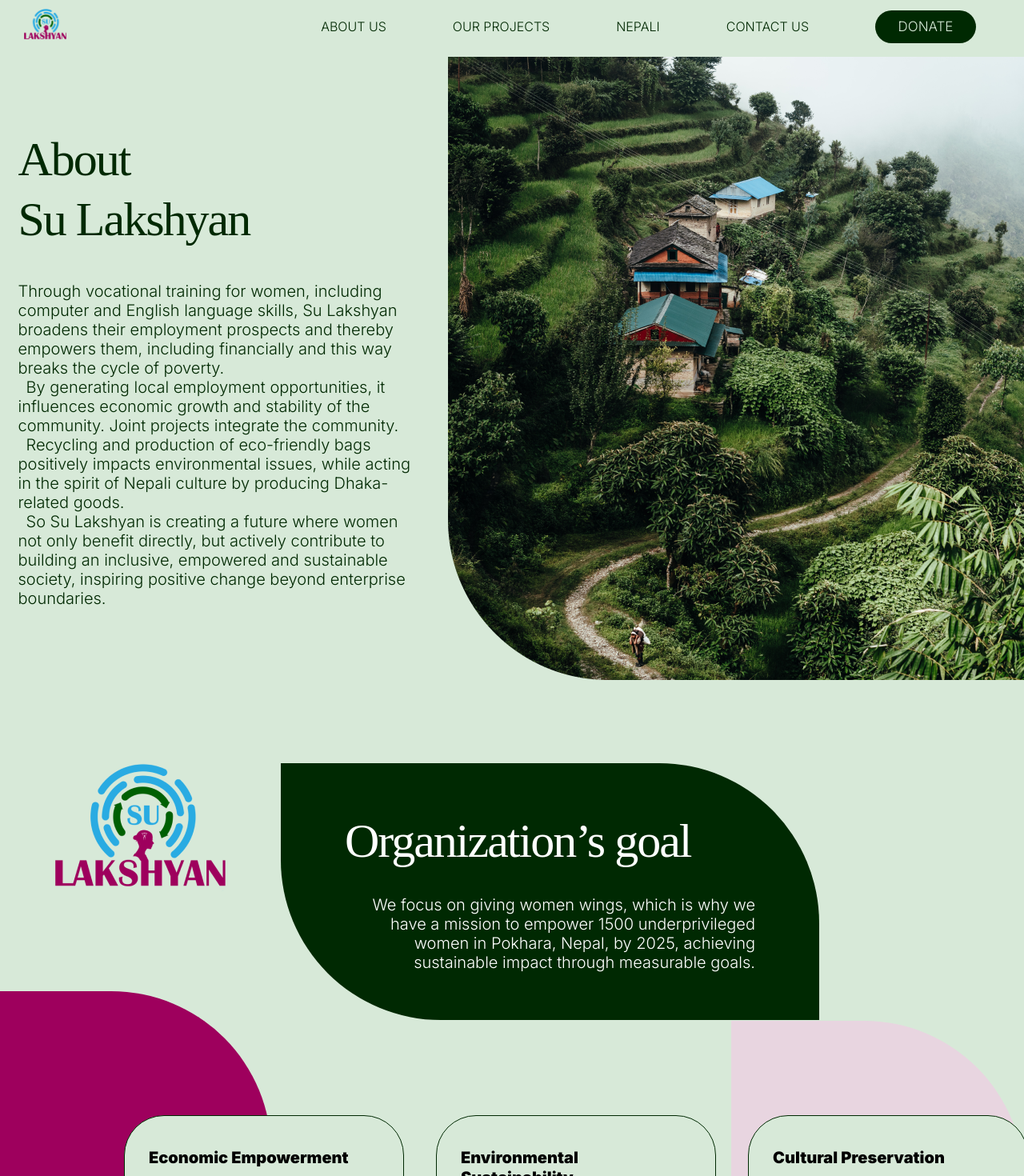
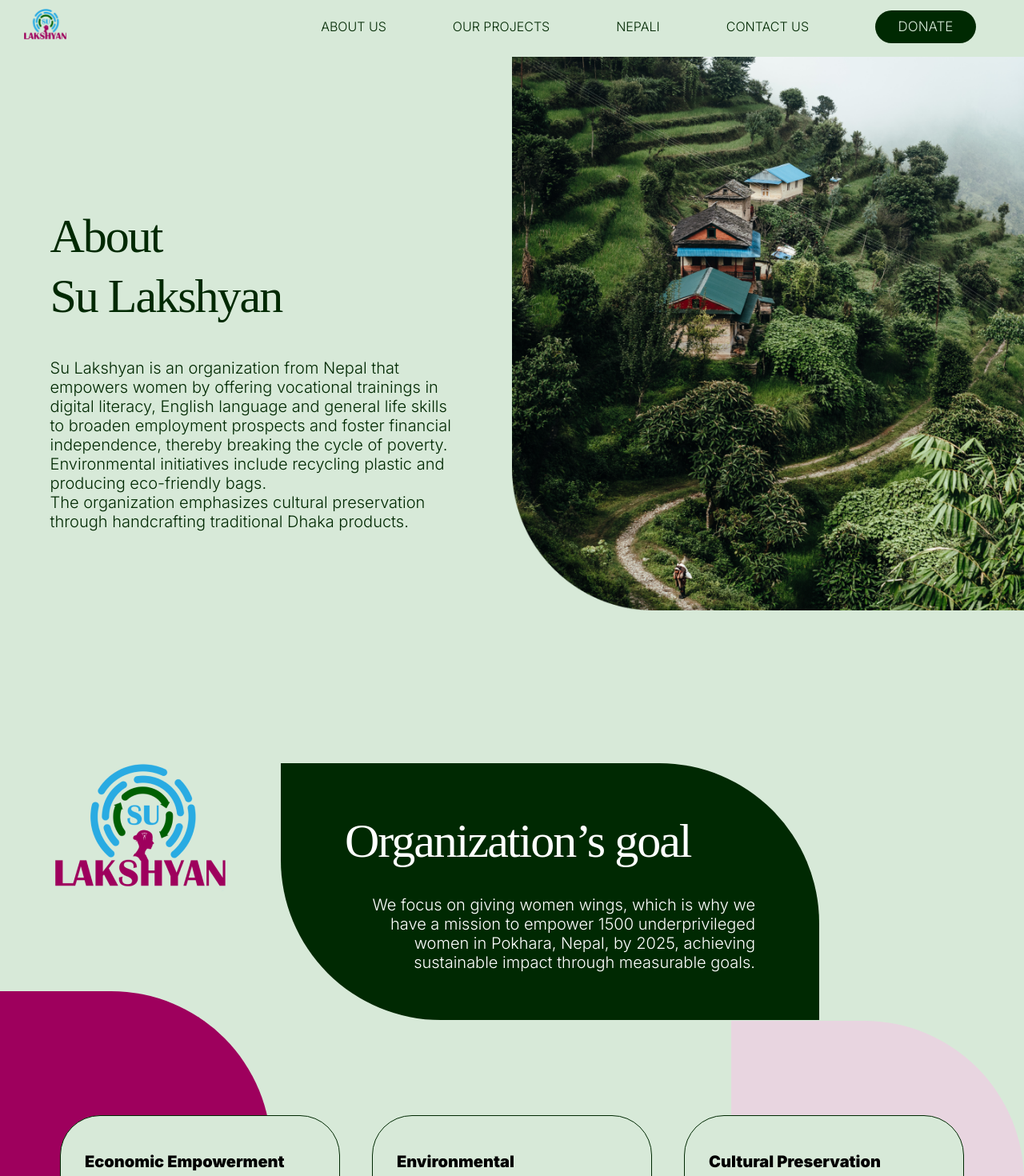
Before and after one commit to magdaPulter/su-lakshyan-website, an Angular app: page /about in a window 1280 px wide. Shown: the top 1470 px of the page at 80% size. Built offline with nearby package versions, Linux system fonts and the light colour scheme; a web font is replaced by a local one.

Commit message:
about-page tablet view  implemented

```diff
--- a/src/app/components/about-about/about-about.component.html
+++ b/src/app/components/about-about/about-about.component.html
@@ -2,23 +2,11 @@
     <section class="content">
         <main>
             <h1>About <br> Su Lakshyan</h1>
-            <p>Through vocational training for women, including computer and English language skills, Su Lakshyan
-                broadens
-                their
-                employment prospects and thereby empowers them, including financially and this way breaks the cycle of
-                poverty.
-            </p>
-            <p>
-                By generating local employment opportunities, it influences economic growth and stability of the
-                community.
-                Joint projects integrate the community. </p>
-            <p>Recycling and production of eco-friendly bags positively impacts environmental issues, while acting in
-                the
-                spirit of Nepali culture by producing Dhaka-related goods.</p>
-            <p class="desktop"> So Su Lakshyan is creating a future where women not only benefit directly, but actively
-                contribute to
-                building
-                an inclusive, empowered and sustainable society, inspiring positive change beyond enterprise boundaries.
+            <p>Su Lakshyan is an organization from Nepal that empowers women by offering vocational trainings in digital
+                literacy, English language and general life skills to broaden employment prospects and foster financial
+                independence, thereby breaking the cycle of poverty.
+                Environmental initiatives include recycling plastic and producing eco-friendly bags.
+                <br> The organization emphasizes cultural preservation through handcrafting traditional Dhaka products.
             </p>
         </main>
     </section>
--- a/src/app/components/about-about/about-about.component.scss
+++ b/src/app/components/about-about/about-about.component.scss
@@ -1,21 +1,22 @@
 @import "../../styles/config";
 
 .about {
-  height: 850px; //779+71 (nav)
+  height: 850px;
+  width: 100%;
   padding-top: 71px;
   display: flex;
   background-color: $green-primary;
 
   .content {
-    width: 720px;
-    height: 779px;
+    width: 50%;
+    height: 100%;
     display: flex;
     justify-content: center;
     align-items: center;
     color: $green-secondary;
     main {
       max-width: 515px;
-      height: 598px;
+      height: 406px;
       h1 {
         font-size: 60px;
         line-height: 75px;
@@ -30,15 +31,47 @@
         line-height: 24px;
         padding-right: 10px;
       }
-      p + p {
-        text-indent: 0.5em;
-        margin-top: 0;
-      }
     }
   }
   aside {
+    width: 50%;
+    img.desktop {
+      width: 100%;
+    }
     img.mobile {
       display: none;
+    }
+  }
+}
+
+@media (max-width: 1024px) {
+  .about {
+    height: 584px;
+
+    max-width: 1024px;
+    .content {
+      main {
+        width: 344px;
+        height: 373px;
+        h1 {
+          font-size: 48px;
+          line-height: 63px;
+          width: 272px;
+          height: 124px;
+          margin-bottom: 40px;
+        }
+        p {
+          font-size: 16px;
+          line-height: 19px;
+          padding-right: 0px;
+        }
+      }
+    }
+
+    aside {
+      img.desktop {
+        max-width: 503px;
+      }
     }
   }
 }
@@ -63,16 +96,7 @@
           width: 304px;
         }
         p {
-          font-size: 16px;
-          line-height: 19px;
           padding-right: 5px;
-        }
-        p + p {
-          text-indent: 0;
-          margin-bottom: 16px;
-        }
-        p.desktop {
-          display: none;
         }
       }
     }
--- a/src/app/components/about-founder/about-founder.component.scss
+++ b/src/app/components/about-founder/about-founder.component.scss
@@ -36,7 +36,31 @@
     }
   }
 }
-
+@media (max-width: 1024px) {
+  .founder {
+    height: 645px;
+    .content {
+      width: 800px;
+      height: 346px;
+      main {
+        h1 {
+          font-size: 40px;
+          line-height: 51px;
+        }
+        p {
+          font-size: 16px;
+          line-height: 19px;
+          padding: 0px 20px 0px 0px;
+        }
+      }
+      aside {
+        img {
+          width: 326px;
+        }
+      }
+    }
+  }
+}
 @media (max-width: 768px) {
   .founder {
     background-color: $green-primary;
@@ -73,6 +97,7 @@
 
         img.mobile {
           display: inline;
+          width: 285px;
         }
       }
     }
--- a/src/app/components/about-organisation-goal/about-organisation-goal.component.html
+++ b/src/app/components/about-organisation-goal/about-organisation-goal.component.html
@@ -28,4 +28,5 @@
         </div>
         }
     </div>
+
 </section>
--- a/src/app/components/about-organisation-goal/about-organisation-goal.component.scss
+++ b/src/app/components/about-organisation-goal/about-organisation-goal.component.scss
@@ -91,7 +91,10 @@
   .goals-container {
     position: absolute;
     top: 544px;
-    margin: 0px 155px;
+    margin-left: auto;
+    margin-right: auto;
+    left: 0;
+    right: 0;
     z-index: 1;
     width: 1130px;
     height: 540px;
@@ -113,7 +116,7 @@
 
       h2 {
         font-size: 20px;
-        line-height: 25px;
+        line-height: 34px;
         margin-bottom: 40px;
         font-weight: 600;
       }
@@ -124,6 +127,75 @@
         width: 274px;
         height: 88px;
       }
+    }
+  }
+}
+
+@media (max-width: 1024px) {
+  .organisation-goal {
+    height: 1351px;
+    max-width: 1024px;
+
+    .top {
+      width: 66%;
+
+      img {
+        width: 143px;
+        justify-self: center;
+        align-self: center;
+        margin-top: 188px;
+      }
+      header {
+        border-radius: 200px 0px 200px 0px;
+        margin-top: 108px;
+        margin-right: 0px;
+        width: 547px;
+        height: 279px;
+        padding: 40px 110px 80px 60px;
+        .title {
+          width: 444px;
+          height: 193px;
+
+          h1 {
+            font-size: 48px;
+          }
+          p {
+            text-align: left;
+            font-size: 18px;
+            line-height: 22px;
+          }
+        }
+      }
+    }
+    .background-shapes {
+      height: 964px;
+      top: 387px;
+
+      .top-left {
+        height: 456px;
+        width: 241px;
+        margin-top: 0px;
+      }
+      .top-right {
+        margin-top: 0px;
+        height: 456px;
+        width: 271px;
+      }
+      .bottom-right {
+        height: 508px;
+        width: 342px;
+      }
+      .bottom-left {
+        height: 300px;
+        width: 358px;
+        border-radius: 0px 200px 0px 0px;
+        background-color: #e8d5e0;
+      }
+    }
+    .goals-container {
+      top: 431px;
+      width: 772px;
+      height: 830px;
     }
   }
 }
```
